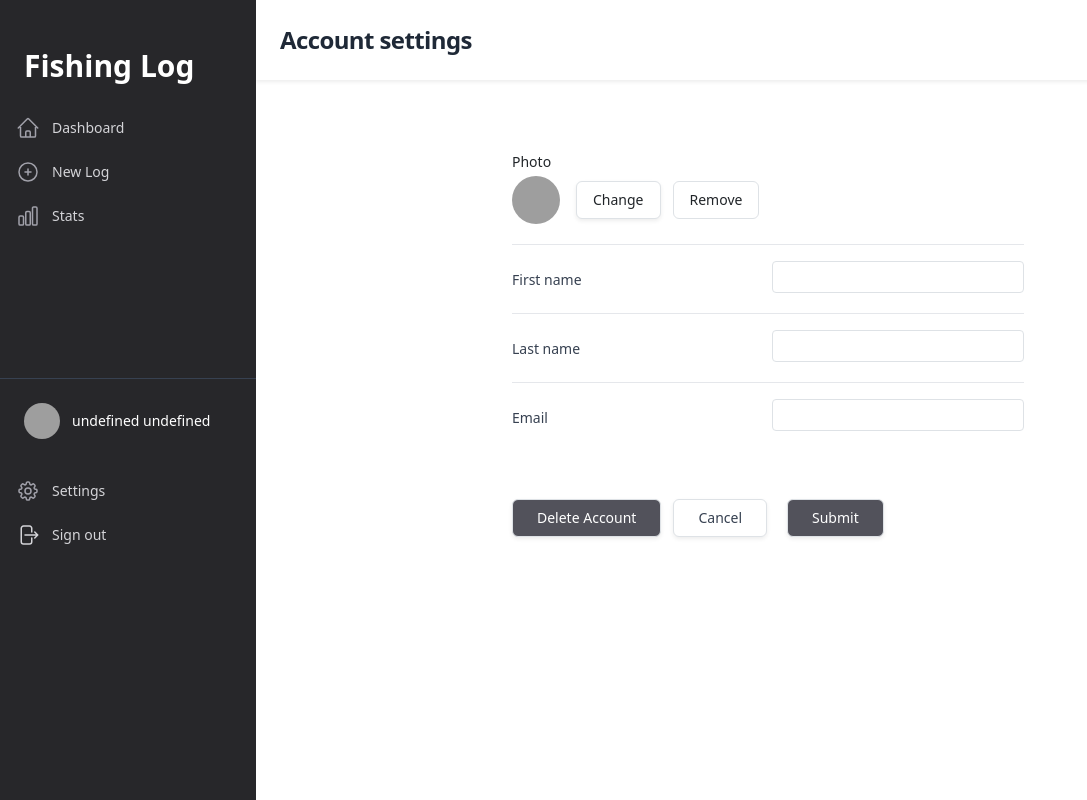
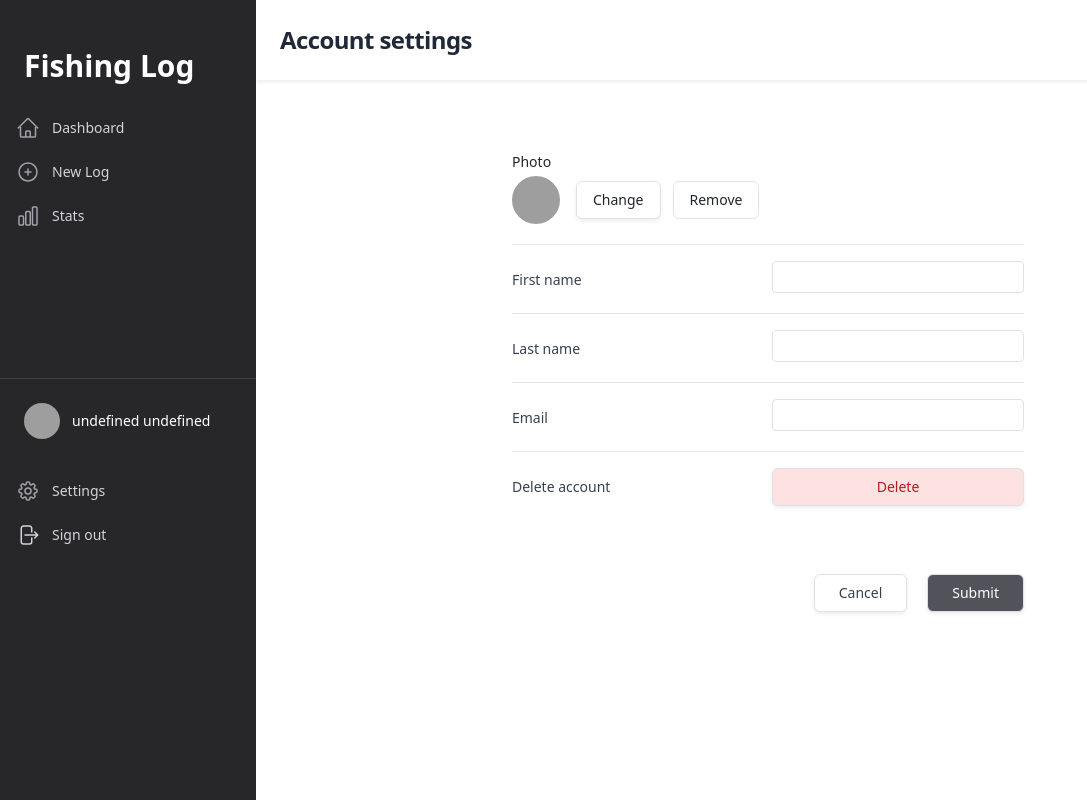
Before and after one commit to NathanielHotchkiss/Fishing-Journal-frontend, a React (Create React App) app: page /settings in a window 1280 px wide. Shown: the whole page, without its empty margins (0-1087 px from the left). Built offline with nearby package versions, Linux system fonts and the light colour scheme; grey boxes are pictures that could not be loaded.

Commit message:
ui changes

```diff
--- a/src/pages/Dashboard.jsx
+++ b/src/pages/Dashboard.jsx
@@ -2,7 +2,11 @@ import React, { Fragment, useContext, useEffect } from "react";
 import { Link } from "react-router-dom";
 
 import { Menu, Transition } from "@headlessui/react";
-import { TrashIcon, PencilSquareIcon } from "@heroicons/react/24/outline";
+import {
+  TrashIcon,
+  PencilSquareIcon,
+  PlusIcon,
+} from "@heroicons/react/24/outline";
 import { EllipsisVerticalIcon } from "@heroicons/react/24/solid";
 
 import Layout from "../layout/Layout";
@@ -18,7 +22,7 @@ export default function Dashboard() {
   }
 
   useEffect(() => {
-   context.handleApiCalls();
+    context.handleApiCalls();
   }, []);
 
   async function handleDelete(fish_id) {
@@ -30,10 +34,37 @@ export default function Dashboard() {
   if (userLogs.length === 0) {
     return (
       <Layout title="Dashboard">
-        <div className="flex flex-col items-center justify-center h-screen">
-          <div className="text-center">
-            <h1 className="text-3xl font-bold">No logs yet!</h1>
-            <p className="text-lg">You haven't logged any fishing yet.</p>
+        <div className="text-center">
+          <svg
+            className="mx-auto h-12 w-12 text-gray-400"
+            fill="none"
+            viewBox="0 0 24 24"
+            stroke="currentColor"
+            aria-hidden="true"
+          >
+            <path
+              vectorEffect="non-scaling-stroke"
+              strokeLinecap="round"
+              strokeLinejoin="round"
+              strokeWidth={2}
+              d="M9 13h6m-3-3v6m-9 1V7a2 2 0 012-2h6l2 2h6a2 2 0 012 2v8a2 2 0 01-2 2H5a2 2 0 01-2-2z"
+            />
+          </svg>
+          <h3 className="mt-2 text-sm font-medium text-gray-900">
+            No logs yet
+          </h3>
+          <p className="mt-1 text-sm text-gray-500">
+            Get started by logging a catch.
+          </p>
+          <div className="mt-6">
+            <button
+              href="/new"
+              type="button"
+              className="inline-flex items-center rounded-md border border-transparent bg-zinc-600 px-4 py-2 text-sm font-medium text-white shadow-sm hover:bg-zinc-700 focus:outline-none focus:ring-2 focus:ring-zinc-500 focus:ring-offset-2"
+            >
+              <PlusIcon className="-ml-1 mr-2 h-5 w-5" aria-hidden="true" />
+              New log
+            </button>
           </div>
         </div>
       </Layout>
@@ -56,7 +87,7 @@ export default function Dashboard() {
 
               return (
                 <div key={id} className="block">
-                  <div className="relative h-72 w-96 bg-zinc-300 shadow-md mx-auto "></div>
+                  <div className="relative h-72 w-96 shadow-md mx-auto bg-zinc-300 "></div>
 
                   <div className="relative p-2 h-40 w-72 shadow-md -top-12 mx-auto bg-white rounded-lg">
                     <div className="flex justify-between">
--- a/src/pages/UserSettings.jsx
+++ b/src/pages/UserSettings.jsx
@@ -3,7 +3,6 @@ import { useNavigate } from "react-router-dom";
 import AuthApiService from "../services/auth-api-service";
 import Layout from "../layout/Layout";
 import { UserContext } from "../routes/AppRoutes";
-import ErrorAlert from "../components/ErrorAlert";
 import TokenService from "../services/token-service";
 
 export default function UserSettings() {
@@ -13,7 +12,6 @@ export default function UserSettings() {
 
   const user_id = TokenService.getUserId();
 
-  const [apiError, setApiError] = useState(null);
   const [formData, setFormData] = useState({
     user_id: user_id,
     email: "",
@@ -23,11 +21,7 @@ export default function UserSettings() {
   });
 
   async function handleDelete() {
-    if (
-      window.confirm(
-        "Are you sure you want to delete your account? This cannot be undone"
-      )
-    ) {
+    if (window.confirm("Delete account? This cannot be undone.")) {
       AuthApiService.deleteUser(user_id);
       TokenService.clearEverything();
       navigate("/");
@@ -36,7 +30,6 @@ export default function UserSettings() {
 
   async function handleSubmit(event) {
     event.preventDefault();
-
     AuthApiService.updateUser(formData);
   }
 
@@ -62,9 +55,7 @@ export default function UserSettings() {
 
   return (
     <Layout title="Account settings">
-      <div className="my-12 mx-24 w-full sm:w-144 mx-auto">
-        <ErrorAlert error={apiError} />
-      </div>
+      <div className="my-12 mx-24 w-full sm:w-144 mx-auto"></div>
       <form
         className="space-y-8 divide-y divide-gray-200 my-12 mx-24 w-full sm:w-144 mx-auto"
         onSubmit={handleSubmit}
@@ -154,17 +145,21 @@ export default function UserSettings() {
             />
           </div>
 
-          <div className="flex pt-5">
-            <div className="flex justify-start">
+          <div className="grid sm:grid-cols-2 gap-2 items-start border-t border-gray-200 pt-3 sm:pt-5">
+            <span className="block text-sm font-medium text-gray-700 sm:mt-px sm:pt-2">
+              Delete account
+            </span>
+
             <button
-                type="submit"
-                className="inline-flex justify-center rounded-md border border-transparent bg-zinc-600 py-2 px-4 text-sm font-medium text-white shadow-sm hover:bg-zinc-700 focus:outline-none focus:ring-2 focus:ring-zinc-500 focus:ring-offset-2"
-                onClick={handleDelete}
+              className="bg-red-100 py-2 px-4 border border-transparent rounded-md shadow-sm text-sm font-medium text-red-700 hover:bg-red-200 focus:outline-none focus:ring-2 focus:ring-offset-2 focus:ring-zinc-500"
+              type="button"
+              onClick={() =>handleDelete()}
             >
-                Delete Account
+              Delete
             </button>
           </div>
-            <div className="flex justify-end">
+
+          <div className="flex justify-end pt-5">
             <button
               className="ml-3 bg-white py-2 px-4 border border-gray-300 rounded-md shadow-sm text-sm font-medium text-gray-700 hover:bg-gray-50 focus:outline-none focus:ring-2 focus:ring-offset-2 focus:ring-zinc-500 mr-2"
               type="button"
@@ -181,7 +176,6 @@ export default function UserSettings() {
             </button>
           </div>
         </div>
-        </div>
       </form>
     </Layout>
   );
```
Lines whose indentation alone changed are shown as unchanged.
